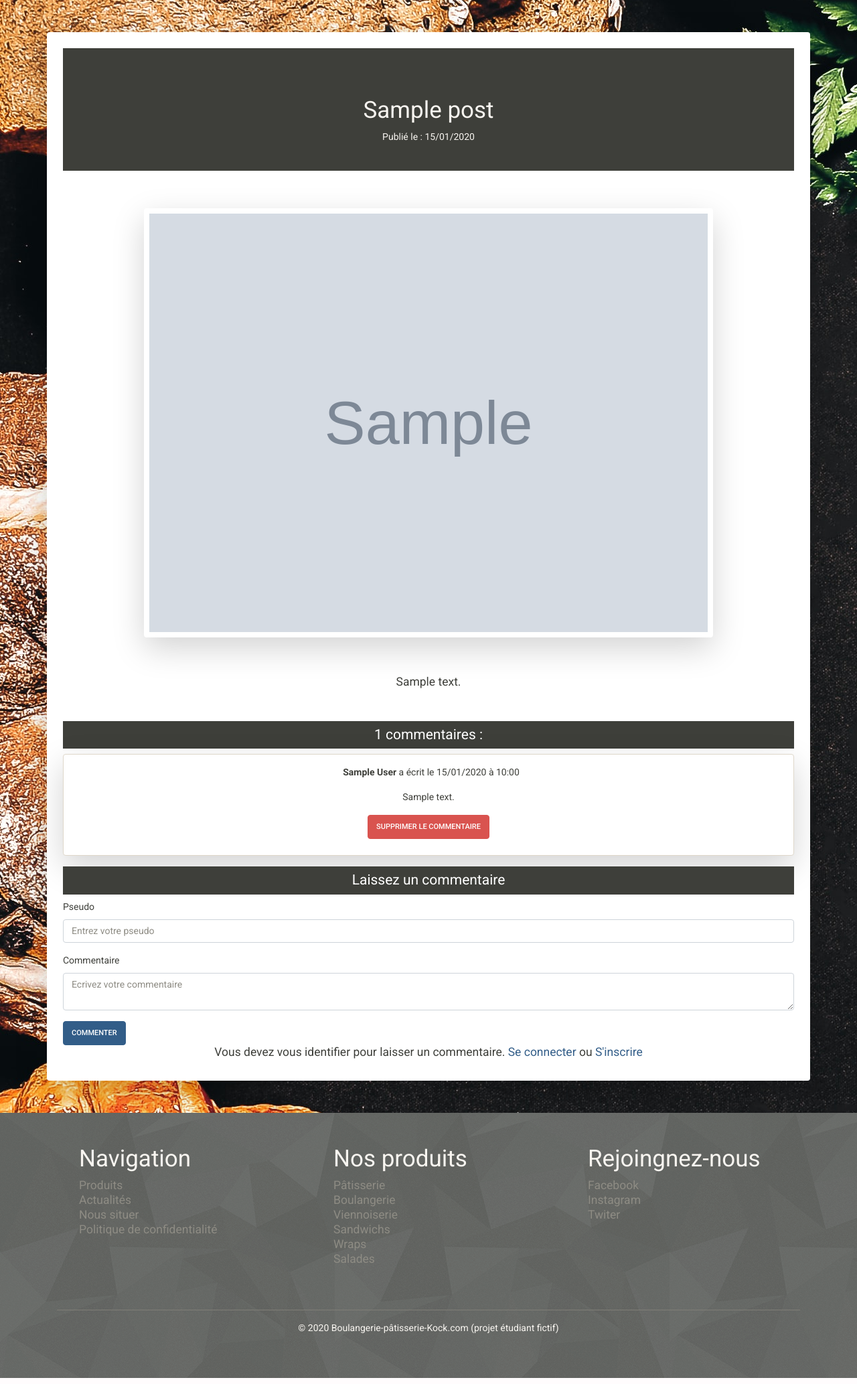
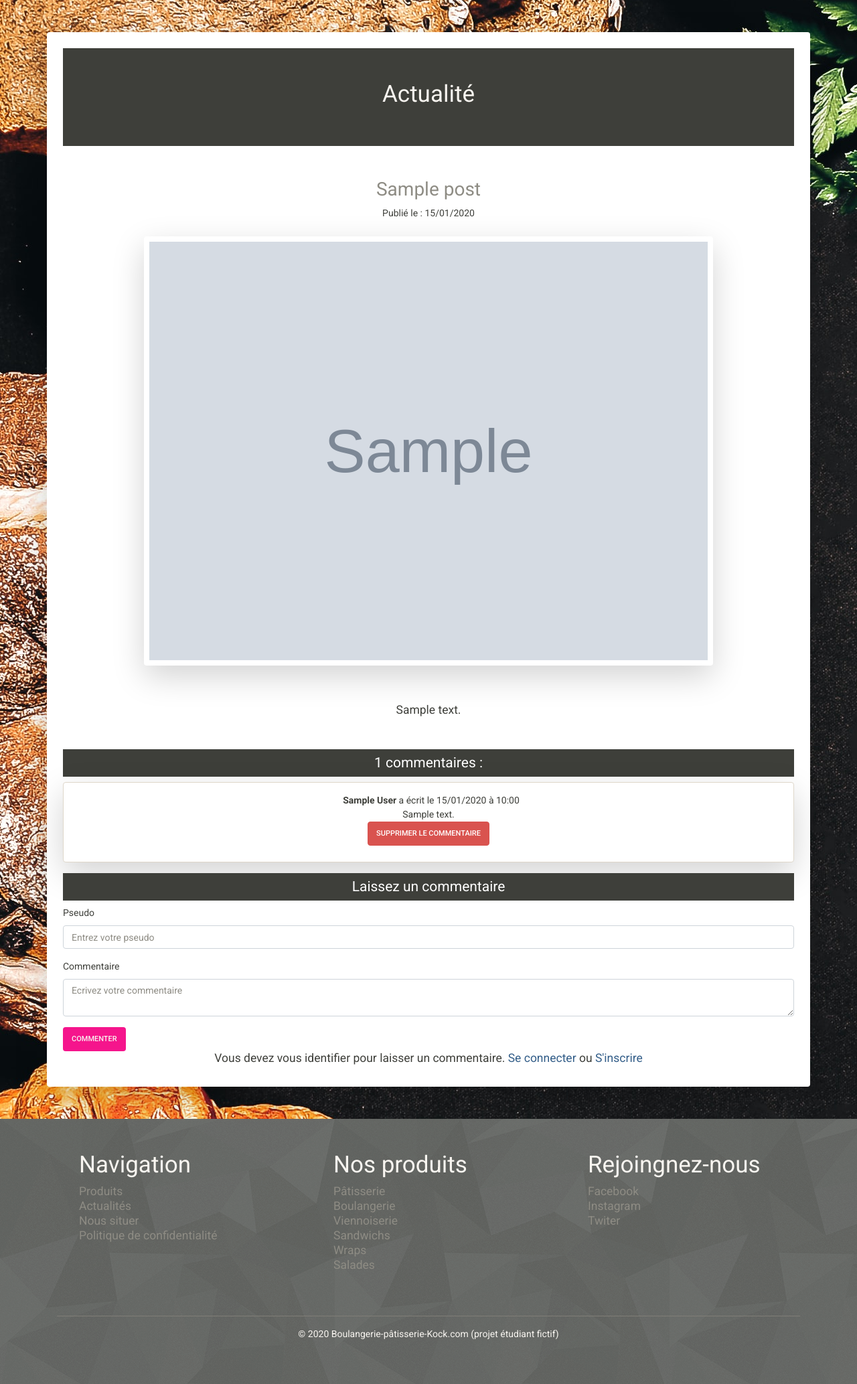
Before and after one commit to clement45000/projet5, a Symfony app: template templates/news/post.html.twig in a window 1280 px wide. Shown: the part 54-2121 px from the top of the page at 67% size. Run offline with Twig, Linux system fonts and the light colour scheme; the template is opened without the code that fills it: most values are stand-ins (such as "Sample title", 1, 10 or a date in 2020); grey boxes marked "Sample" are stand-in pictures; form fields are guessed from the names that the template uses; some libraries are stand-ins or nearby versions.

Commit message:
Verif Validation html w3c

```diff
--- a/public/css/main.css
+++ b/public/css/main.css
@@ -126,6 +126,11 @@ font-size: 3em;
 .title_h2_nous_situer
 {
     text-decoration: underline !important;
+}
+
+#iframe{
+    width:100% !important;
+    height: 450px !important;
 }
 
     /* -------------- RESPONSIVE ------------------ */
--- a/templates/base.html.twig
+++ b/templates/base.html.twig
@@ -1,5 +1,5 @@
 <!DOCTYPE html>
-<html>
+<html lang="zxx">
     <head>
         <meta charset="UTF-8">
         <meta name="viewport" content="width=device-width, initial-scale=1.0">
@@ -10,7 +10,7 @@
         <meta property="og:type" content="website"/>
         <meta property="og:description" content="Boulangerie-Pâtisserie Dubois, 18700 Aubigny sur Nère"/>
         <meta property="og:url" content="url du site"/>
-        <link rel="icon" type="" href="{{asset('images/divers/logok.png')}}"/>
+        <link rel="icon" type="image/png" href="{{asset('images/divers/logok.png')}}"/>
         <title>{% block title %}{% endblock %}</title>
         <link rel="stylesheet" href="https://bootswatch.com/4/sandstone/bootstrap.min.css">
         <link rel="stylesheet" href="{{asset('css/main.css')}}">
@@ -29,10 +29,10 @@
                         <a class="nav-link size_font" href="{{path('home')}}">Accueil</a>
                     </li>
                     <li class="nav-item dropdown">
-                        <a class="nav-link dropdown-toggle size_font" href="#" id="navbarDropdown" role="button" data-toggle="dropdown" aria-haspopup="true" aria-expanded="false">
+                        <a class="nav-link dropdown-toggle size_font"  role="button" data-toggle="dropdown" aria-haspopup="true" aria-expanded="false">
                             Nos produits
                         </a>
-                        <div class="dropdown-menu" aria-labelledby="navbarDropdown">
+                        <div class="dropdown-menu">
                           <a class="dropdown-item size_font " href="{{path('boulangeries',{'categoryprod_id':33})}}">Boulangerie</a>
                           <a class="dropdown-item size_font" href="{{path('patisseries',{'categoryprod_id':32})}}">Pâtisserie</a>
                           <a class="dropdown-item size_font " href="{{path('viennoiseries',{'categoryprod_id':34})}}">Viennoiserie</a>
@@ -40,10 +40,10 @@
                         </div>
                     </li>
                     <li class="nav-item dropdown">
-                        <a class="nav-link dropdown-toggle size_font " href="#" id="navbarDropdown" role="button" data-toggle="dropdown" aria-haspopup="true" aria-expanded="false">
+                        <a class="nav-link dropdown-toggle size_font "  role="button" data-toggle="dropdown" aria-haspopup="true" aria-expanded="false">
                             Pause déjeuner
                         </a>
-                        <div class="dropdown-menu" aria-labelledby="navbarDropdown">
+                        <div class="dropdown-menu">
                           <a class="dropdown-item size_font" href="{{path('sandwichs',{'categoryprod_id':35})}}">Nos Sandwichs</a>
                           <a class="dropdown-item size_font " href="{{path('salades',{'categoryprod_id':36})}}">Nos Salades</a>
                           <a class="dropdown-item size_font " href="{{path('wraps',{'categoryprod_id':37})}}">Nos Wraps</a>
@@ -61,10 +61,10 @@
 
                     <!-- Ajouter si admin et à true alors on affiche onglet admin -->
                     <li class="nav-item dropdown">
-                        <a class="nav-link dropdown-toggle size_font " href="#" id="navbarDropdown" role="button" data-toggle="dropdown" aria-haspopup="true" aria-expanded="false">
+                        <a class="nav-link dropdown-toggle size_font "  role="button" data-toggle="dropdown" aria-haspopup="true" aria-expanded="false">
                             Admin
                         </a>
-                        <div class="dropdown-menu" aria-labelledby="navbarDropdown">
+                        <div class="dropdown-menu">
                           <a class="dropdown-item size_font" href="{{path('admin_products')}}">Gestion produits</a>
                           <a class="dropdown-item size_font" href="{{path('admin_posts')}}">Gestion News</a>
                           <a class="dropdown-item size_font" href="">Gestion Introduction</a>
--- a/templates/global/home.html.twig
+++ b/templates/global/home.html.twig
@@ -64,14 +64,12 @@
         <div id="test">
             <h4 class="last_actu text-center h1 pt-5 text-light">Dernière actualité</h4>
             {% for lastpost in lastposts %}
-            <article class=" mt-5 pb-5">
                 <p class="h4 mt-3 text-light title_actus">{{lastpost.title}}</p>
                 <div class="mb-2 text-secondary mb-2">Ecrit le : {{ lastpost.createAt | date('d/m/Y')}}</div>
                 <div class="mt-3">
                     <img id="image_actualite_home" class="p-2 mb-2 bg-white rounded center anim_actu" src="{{asset('images/products/' ~ lastpost.image)}}" style="width:35%" alt="Image de l'article">
                 </div>
                     <a href="{{path('show_post', {'id': lastpost.id})}}" class="btn bckgrdpersopink text-light mt-3"> Lire l'article</a>
-            </article>
             {% endfor %}
         </div>
     </section>
--- a/templates/global/weather.html.twig
+++ b/templates/global/weather.html.twig
@@ -1,6 +1,8 @@
 {% extends 'base.html.twig' %}
 
 {% block title %}Météo{% endblock %}
+{% block meta_des_name %}Météo{% endblock %}
+{% block meta_des_content %}Suivez l'actualité météo{% endblock %}
 {% block monTitre %}Météo{% endblock %}
 
 {% block body %}
@@ -24,7 +26,7 @@
 
                       <div class="pb-5">
                           <input class="mt-4 input_meteo" type="text" name="city" id="enter_town" value="" placeholder="Exemple : Paris">
-                          <input class="btn btn-secondary btn_padd" type="button" value="Afficher la metéo" id="get_weather">
+                          <input class="btn bckgrdpersopink text-light btn_padd" type="button" value="Afficher la metéo" id="get_weather">
                       </div>
 
                       <div id="data_weather" >
--- a/templates/news/post.html.twig
+++ b/templates/news/post.html.twig
@@ -13,27 +13,26 @@
     {% endfor %}
 
         <section>
-            <div class="bg-primary p-4">
-                <h1 class="text-center text-light mt-5 post_title">{{post.title}}</h1>
-                <p class="text-center text-light">Publié le : {{post.createAt | date('d/m/Y')}} </p>
+            <div class="bg-primary p-5">
+               <h1 class="text-center bg-primary text-light">Actualité</h1>
             </div>
-
             <article class=" mt-2 mb-5">
+                <h2 class="text-center text-secondary mt-5 post_title">{{post.title}}</h2>
+                <p class="text-center text-seconda">Publié le : {{post.createAt | date('d/m/Y')}} </p>
                 <div class="text-center container">
-                      <img id="img_post" class="shadow-lg p-2 mb-2 bg-white rounded center mt-5 " src="{{asset('images/products/' ~ post.image)}}" style="width:80%;" alt="Image de l'article">
+                    <img id="img_post" class="shadow-lg p-2 mb-2 bg-white rounded center mt-2 " src="{{asset('images/products/' ~ post.image)}}" style="width:80%;" alt="Image de l'article">
                 </div>
                 <div class="h5 mt-5 text-center">{{post.content | raw}}</div>
             </article>
         </section>
 
-        <section>
+        <aside>
             <p class="text-white text-center bg-primary h4 p-2">{{post.comments | length}} commentaires :</p>
 
             {% for comment in post.comments %}
             <div class="text-center border border-bg-dark mt-2 pb-2 shadow-lg p-2 bg-white rounded">
                 <p class="mt-2 ml-2 mb-0"><span class="font-weight-bold">{{comment.author}} </span>a écrit le {{comment.createdAt | date('d/m/Y à H:i')}}</p>
-                <p></p>
-                <p>{{comment.content | raw }}</p>
+                <div>{{comment.content | raw }}</div>
                 <form method="post" class="col" action="{{path('delete_comment',{'id' : comment.id})}}" onsubmit="return confirm('Voulez-vous vraiment supprimer cet article ?')">
                     <input type="hidden" name="_method" value="DEL"> <!--Pour ne oas créer de collision entre les routes -->
                     <input type="hidden" name="_tokencomment" value="{{csrf_token('DEL' ~ comment.id)}}">
@@ -41,47 +40,19 @@
                 </form>
             </div>
             {% endfor %}
-        </section>
-{#
-        <section class="mb-5">
+        </aside>
 
-            <p class="text-white text-center bg-primary h4 p-2">{{post.comments | length}} commentaires :</p>
-              {% for comment in post.comments %}
-              <div class="comment">
-                  <div class="row">
-                      <div class="col-3">
-                          {{comment.author}}  (<small>{{comment.createdAt | date
-                              ('d/m/Y à H:i')}}</small>)
-
-                      </div>
-                      <div class="col-7">
-                          {{comment.content | raw }}
-                          {{comment.id}}
-
-                      </div>
-                      <div class="col-2">
-
-                    <form method="post" class="col" action="{{path('delete_comment',{'id' : comment.id})}}" onsubmit="return confirm('Voulez-vous vraiment supprimer cet article ?')">
-                        <input type="hidden" name="_method" value="DEL"> <!--Pour ne oas créer de collision entre les routes -->
-                        <input type="hidden" name="_tokencomment" value="{{csrf_token('DEL' ~ comment.id)}}">
-                        <input type="submit" class="btn btn-danger w-100" value="supprimer">
-                    </form>
-                    </div>
-                  </div>
-
-              </div>
-
-              {% endfor %} #}
+        <aside>
             <p class="text-white text-center bg-primary h4 p-2 mt-3">Laissez un commentaire</p>
             {{ form_start(commentForm, {'attr': {'novalidate' : 'novalidate'}})}}
             {{ form_row(commentForm.author, {"attr" : {'placeholder':'Entrez votre pseudo'},"label":"Pseudo"})}}
             {{ form_row(commentForm.content, {"attr" : {'placeholder':'Ecrivez votre commentaire'},"label":"Commentaire"})}}
-            <button type="submit" class="btn btn-primary">Commenter</button>
+            <button type="submit" class="btn bckgrdpersopink text-light">Commenter</button>
             {{form_end(commentForm)}}
 
             <div>
                 <p class="h5 text-center">Vous devez vous identifier pour laisser un commentaire.<a class="text-primary" href="#"> Se connecter</a> ou <a  class="text-primary" href="#">S'inscrire</a></p>
             </div>
-        </section>
+        </aside>
     </div>
 {% endblock %}
--- a/templates/products/allproducts.html.twig
+++ b/templates/products/allproducts.html.twig
@@ -7,7 +7,7 @@
 
 <section>
     <div class="container p-3 mt-5 shadow-lg p-3 mb-5 bg-white rounded">
-            <h1 id="title_allproducts" class="text-center text-light mt-5 bg-primary p-5 ">Découvrez tout nos produits</h1>
+        <h1 id="title_allproducts" class="text-center text-light mt-5 bg-primary p-5 ">Découvrez tout nos produits</h1>
             {% for message in app.flashes('success') %}
             <div class="text-center alert alert-success">
                 {{message}}
@@ -32,7 +32,7 @@
                         </div>
 
                         <div class="card-body">
-                            <h2 class="card-text text-center h4">{{product.name}}</h2>
+                            <p class="card-text text-center h4">{{product.name}}</p>
                             <table class="table text-center">
                                 <tr>
                                     <td>Prix</td>
@@ -44,7 +44,7 @@
                                 </tr>
                             </table>
 
-                            <p class="text-center text-primary">{{product.categoryprod.libelle}}</p>
+                            <p class="text-center colorpersopink">{{product.categoryprod.libelle}}</p>
                             <!-- Si admin est à true alors on affiche les boutons modifier et supprimer-->
                             {% if admin %}
                             <div class="row no-gutters">
--- a/templates/products/boulangeries.html.twig
+++ b/templates/products/boulangeries.html.twig
@@ -13,7 +13,7 @@
                     <div class="card-header text-center bg-primary">
                         <img src="{{asset('images/products/' ~ product.image)}}" class="resizing_image card-img-top" alt="Photo du produit,'{{product.name}}'">
                     </div>
-                    <h2 class="text-center mt-2 h4">{{product.name}}</h2>
+                    <p class="text-center mt-2 h4">{{product.name}}</p>
 
                     <div class="card-body">
 
@@ -27,7 +27,7 @@
                                     <td>{{product.description}}</td>
                                 </tr>
                             </table>
-                            <p class="text-center text-primary">{{product.categoryprod.libelle}}</p>
+                            <p class="text-center colorpersopink">{{product.categoryprod.libelle}}</p>
                     </div>
                 </div>
             </div>
```
Also changed, not shown: templates/global/contact.html.twig (+4 -3 lines), templates/news/news.html.twig (+6 -4 lines), templates/products/patisseries.html.twig (+6 -4 lines), templates/products/salades.html.twig (+4 -3 lines), templates/products/sandwichs.html.twig (+4 -3 lines), templates/products/viennoiseries.html.twig (+4 -3 lines), templates/products/wraps.html.twig (+4 -3 lines).
